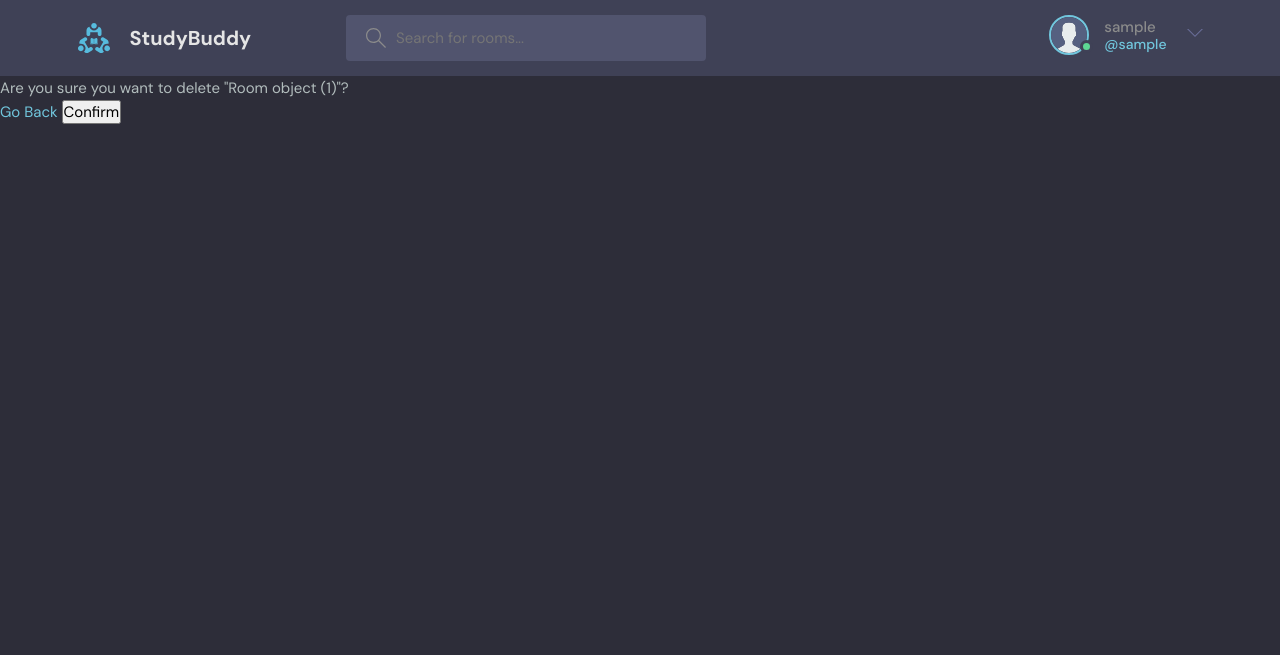
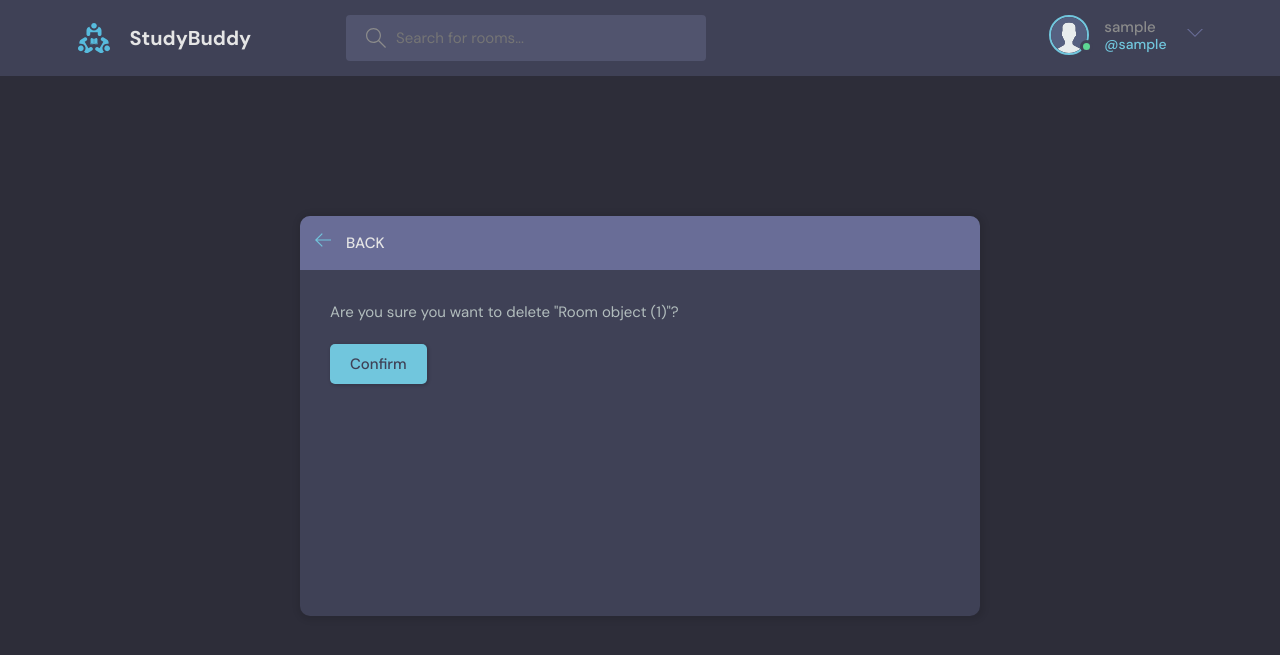
Before and after one commit to criSiles/studybudcris, a Django app: page /delete-room/1 in a window 1280 px wide. Shown: the top 655 px of the page. Run offline with Django 5.2, Linux system fonts and the light colour scheme; a user stored in the database is signed in; tables that the repository leaves empty hold one stand-in row (values such as "Sample post").

Commit message:
feat: Update delete.html template to improve delete confirmation layout and functionality

```diff
--- a/base/templates/base/delete.html
+++ b/base/templates/base/delete.html
@@ -1,13 +1,37 @@
-{% extends 'main.html' %}
+{% extends "main.html" %}
+{% block content%}
+    <main class="delete-item layout">
+        <div class="container">
+            <div class="layout__box">
+                <div class="layout__boxHeader">
+                    <div class="layout__boxTitle">
+                        <a href="{{request.META.HTTP_REFERER}}">
+                            <svg version="1.1" xmlns="http://www.w3.org/2000/svg" width="32" height="32"
+                                viewBox="0 0 32 32">
+                                <title>arrow-left</title>
+                                <path
+                                    d="M13.723 2.286l-13.723 13.714 13.719 13.714 1.616-1.611-10.96-10.96h27.625v-2.286h-27.625l10.965-10.965-1.616-1.607z">
+                                </path>
+                            </svg>
+                            </a>
+                        <h3>Back</h3>
+                    </div>
+                </div>
+                <div class="layout__body">
+                    <form class="form" action="" method="POST">
+                        {% csrf_token %}
+                        <div class="form__group">
+                            <p>Are you sure you want to delete "{{obj}}"?</p>
+                        </div>
 
-{% block content %}
+                        <div class="for__group">
+                            <input class="btn btn--main" type="submit" value="Confirm" />
+                        </div>
 
-{% comment %} We're going to make it generic to make it dinamically and use it for any delete action in our app {% endcomment %}
-<form  method="post" action="">
-    {% csrf_token %}
-    <p>Are you sure you want to delete "{{obj}}"?</p>
-    {% comment %} The href is to go back the previous page no matter which is it {% endcomment %}
-    <a href="{{request.META.HTTP_REFERER}}">Go Back</a>
-    <input type="submit" value="Confirm">
-</form>
-{% endblock %}
+                    </form>
+                </div>
+            </div>
+        </div>
+    </main>
+{% endblock content %}
+<script src="script.js"></script>
```
Also changed, not shown: base/templates/base/delete_old.html (added, +13 -0 lines).
